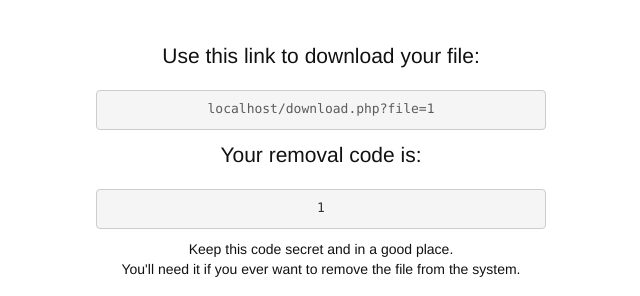
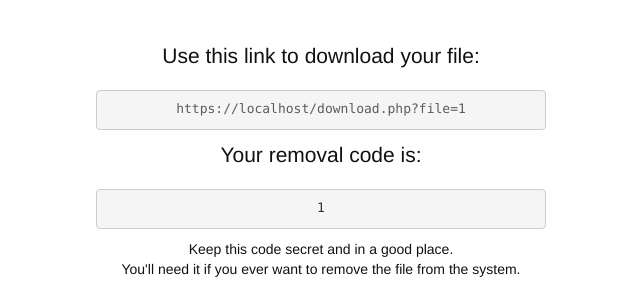
Before and after one commit to Carlgo11/UploadMe, a PHP site: page /done.php?file=1 in a window 1280 px wide. Shown: the part 159-455 px from the top of the page, without its empty margins (319-959 px from the left). Run offline with PHP 8.4, Linux system fonts and the light colour scheme; the visitor is signed in with stand-in values (Sample User, id 1); some libraries are stand-ins or nearby versions.

Commit message:
okay let's try this then

```diff
--- a/done.php
+++ b/done.php
@@ -15,7 +15,7 @@ if (isset($_GET['file']) && $_GET['file'] != null) {
 
         <p class="lead">Use this link to download your file:</p>
         <?php
-        $url = $_SERVER['HTTP_HOST']."/download.php?file=" . $_GET["file"];
+        $url = "https://" . $_SERVER['HTTP_HOST'] . "/download.php?file=" . $_GET["file"];
         echo '<pre style="width: 450px"><a href="' . $url . '">' . $url . '</a></pre>';
         ?>
         <p class="lead">Your removal code is:</p>
```
